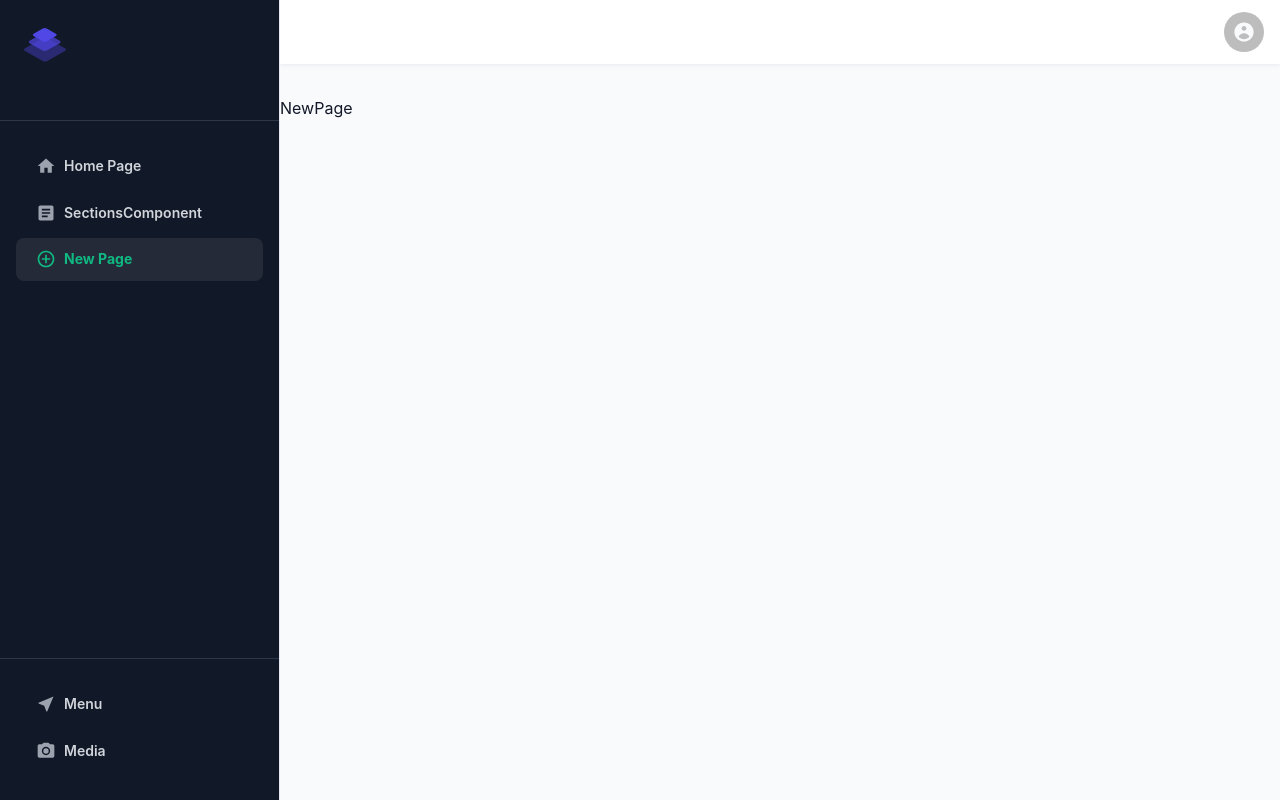
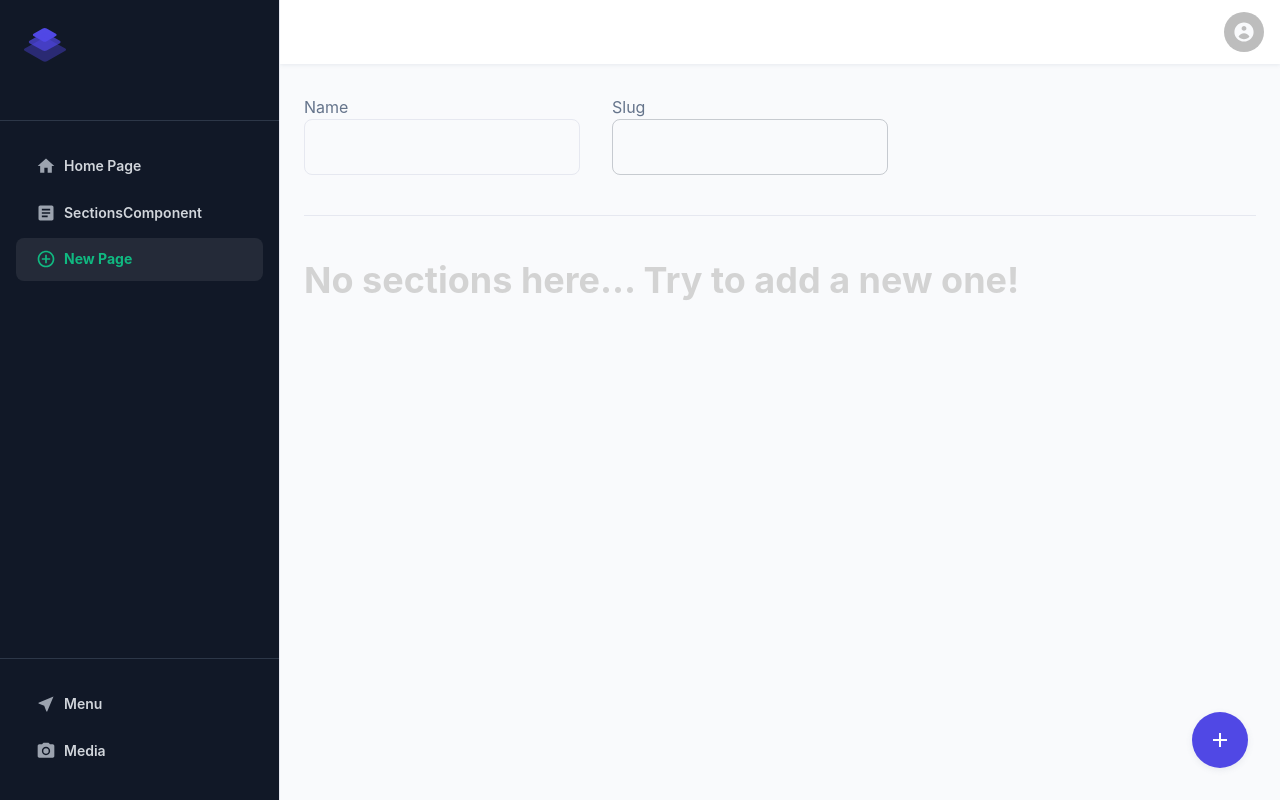
Before and after one commit to przemekxa/Portfolio-CMS, a React (Create React App) app: page /panel/pages/new in a window 1280 px wide. Built offline with nearby package versions, Linux system fonts and the light colour scheme.

Commit message:
Add new page page

```diff
--- a/package.json
+++ b/package.json
@@ -26,6 +26,7 @@
     "react-dom": "^18.0.0",
     "react-router-dom": "^6.4.3",
     "react-scripts": "5.0.0",
+    "slugify": "^1.6.5",
     "typescript": "^4.6.3",
     "uuid": "^9.0.0"
   },
--- a/src/admin-panel/components/DashboardLayout.tsx
+++ b/src/admin-panel/components/DashboardLayout.tsx
@@ -1,5 +1,5 @@
 import React from "react";
-import { Box } from "@mui/material";
+import { Box, Container } from "@mui/material";
 import { styled } from "@mui/material/styles";
 import DashboardSidebar from "./DashboardSidebar";
 import DashboardNavbar from "./DashboardNavbar";
@@ -33,7 +33,7 @@ const DashboardLayout: React.FC<Props> = ({ children }) => {
           paddingTop={4}
           paddingBottom={16}
         >
-          {children}
+          <Container>{children}</Container>
         </Box>
       </DashboardLayoutRoot>
       <DashboardNavbar onSidebarOpen={() => setSidebarOpen(true)} />
--- /dev/null
+++ b/src/admin-panel/components/Sections.tsx
@@ -0,0 +1,130 @@
+import React from "react";
+import {
+  DragDropContext,
+  Draggable,
+  Droppable,
+  DropResult,
+} from "react-beautiful-dnd";
+
+import { reorder } from "../dndHelpers";
+
+import { Box, Fab, Grid, Grow, Typography } from "@mui/material";
+import SaveIcon from "@mui/icons-material/Save";
+
+import SectionComponent from "../components/Section";
+import AddSection from "../components/AddSection";
+import { Section } from "../../common/sections";
+
+type Props = {
+  sections: Section[];
+};
+const Sections: React.FC<Props> = ({ sections: initialSections }) => {
+  const [sections, _setSections] = React.useState<Section[]>(initialSections);
+  const [didSectionsChange, setDidSectionsChange] = React.useState(false);
+
+  const setSections: React.Dispatch<React.SetStateAction<Section[]>> = (
+    action
+  ) => {
+    setDidSectionsChange(true);
+    _setSections(action);
+  };
+
+  const onDragEnd = (result: DropResult) => {
+    if (!result.destination) {
+      return;
+    }
+
+    if (result.destination.index === result.source.index) {
+      return;
+    }
+
+    const newSectionsOrder = reorder(
+      sections,
+      result.source.index,
+      result.destination.index
+    );
+
+    setDidSectionsChange(true);
+
+    setSections(newSectionsOrder);
+  };
+
+  const handleEditSection = (updatedSection: Section) => {
+    setSections((prev) =>
+      prev.map((section) =>
+        section.id === updatedSection.id ? updatedSection : section
+      )
+    );
+  };
+
+  const handleAddSection = (section: Section) => {
+    setSections((prev) => [...prev, section]);
+  };
+
+  const handleDeleteSection = (sectionId: string) => {
+    setSections((prev) => prev.filter(({ id }) => id !== sectionId));
+  };
+
+  const handleSaveSections = () => {
+    console.log("TODO: handleSaveSection");
+    setDidSectionsChange(false);
+  };
+
+  return (
+    <>
+      <DragDropContext onDragEnd={onDragEnd}>
+        <Droppable droppableId="sectionsList">
+          {(provided) => (
+            <Grid
+              container
+              ref={provided.innerRef}
+              {...provided.droppableProps}
+            >
+              {sections.length === 0 && (
+                <Typography variant="h3" color="lightgray">
+                  No sections here... Try to add a new one!
+                </Typography>
+              )}
+              {sections.map((section, index) => (
+                <Draggable
+                  draggableId={section.id.toString()}
+                  index={index}
+                  key={section.id}
+                >
+                  {(provided) => (
+                    <SectionComponent
+                      section={section}
+                      ref={provided.innerRef}
+                      {...provided.draggableProps}
+                      dragHandleProps={provided.dragHandleProps}
+                      onEdit={handleEditSection}
+                      onDelete={handleDeleteSection}
+                    />
+                  )}
+                </Draggable>
+              ))}
+              {provided.placeholder}
+            </Grid>
+          )}
+        </Droppable>
+      </DragDropContext>
+      <AddSection onAddSection={handleAddSection} />
+
+      <Grow in={didSectionsChange}>
+        <Box
+          position="fixed"
+          bottom={0}
+          right={0}
+          marginBottom={4}
+          marginRight={14}
+        >
+          <Fab color="primary" aria-label="save" onClick={handleSaveSections}>
+            <SaveIcon />
+          </Fab>
+        </Box>
+      </Grow>
+    </>
+  );
+};
+
+export default Sections;
--- a/src/admin-panel/pages/NewPage.tsx
+++ b/src/admin-panel/pages/NewPage.tsx
@@ -1,8 +1,30 @@
 import React from "react";
+import slugify from "slugify";
+
+import { Box, Divider, FormControl, FormLabel, TextField } from "@mui/material";
 import DashboardLayout from "../components/DashboardLayout";
+import Sections from "../components/Sections";
 
 const NewPage: React.FC = () => {
-  return <DashboardLayout>NewPage</DashboardLayout>;
+  const [name, setName] = React.useState("");
+  const slug = slugify(name);
+
+  return (
+    <DashboardLayout>
+      <Box display={"flex"} flexWrap="wrap" gap={4}>
+        <FormControl>
+          <FormLabel>Name</FormLabel>
+          <TextField value={name} onChange={(e) => setName(e.target.value)} />
+        </FormControl>
+        <FormControl>
+          <FormLabel>Slug</FormLabel>
+          <TextField disabled value={slug} />
+        </FormControl>
+      </Box>
+      <Divider sx={{ my: 5 }} />
+      <Sections sections={[]} />
+    </DashboardLayout>
+  );
 };
 
 export default NewPage;
--- a/src/admin-panel/pages/Sections.tsx
+++ b/src/admin-panel/pages/Sections.tsx
@@ -1,20 +1,8 @@
 import React from "react";
-import {
-  DragDropContext,
-  Draggable,
-  Droppable,
-  DropResult,
-} from "react-beautiful-dnd";
-
-import { reorder } from "../dndHelpers";
-
-import { Box, Container, Fab, Grid, Grow } from "@mui/material";
-import SaveIcon from "@mui/icons-material/Save";
+import { Section } from "../../common/sections";
 
 import DashboardLayout from "../components/DashboardLayout";
-import SectionComponent from "../components/Section";
-import AddSection from "../components/AddSection";
-import { Section } from "../../common/sections";
+import Sections from "../components/Sections";
 
 const fakeSections: Section[] = [
   {
@@ -36,110 +24,12 @@ const fakeSections: Section[] = [
   },
 ];
 
-const Sections: React.FC = () => {
-  const [sections, _setSections] = React.useState<Section[]>(fakeSections);
-  const [didSectionsChange, setDidSectionsChange] = React.useState(false);
-
-  const setSections: React.Dispatch<React.SetStateAction<Section[]>> = (
-    action
-  ) => {
-    setDidSectionsChange(true);
-    _setSections(action);
-  };
-
-  const onDragEnd = (result: DropResult) => {
-    if (!result.destination) {
-      return;
-    }
-
-    if (result.destination.index === result.source.index) {
-      return;
-    }
-
-    const newSectionsOrder = reorder(
-      sections,
-      result.source.index,
-      result.destination.index
-    );
-
-    setDidSectionsChange(true);
-
-    setSections(newSectionsOrder);
-  };
-
-  const handleEditSection = (updatedSection: Section) => {
-    setSections((prev) =>
-      prev.map((section) =>
-        section.id === updatedSection.id ? updatedSection : section
-      )
-    );
-  };
-
-  const handleAddSection = (section: Section) => {
-    setSections((prev) => [...prev, section]);
-  };
-
-  const handleDeleteSection = (sectionId: string) => {
-    setSections((prev) => prev.filter(({ id }) => id !== sectionId));
-  };
-
-  const handleSaveSections = () => {
-    console.log("TODO: handleSaveSection");
-    setDidSectionsChange(false);
-  };
-
+const SectionsPage: React.FC = () => {
   return (
     <DashboardLayout>
-      <Container>
-        <DragDropContext onDragEnd={onDragEnd}>
-          <Droppable droppableId="sectionsList">
-            {(provided) => (
-              <Grid
-                container
-                ref={provided.innerRef}
-                {...provided.droppableProps}
-              >
-                {sections.map((section, index) => (
-                  <Draggable
-                    draggableId={section.id.toString()}
-                    index={index}
-                    key={section.id}
-                  >
-                    {(provided) => (
-                      <SectionComponent
-                        section={section}
-                        ref={provided.innerRef}
-                        {...provided.draggableProps}
-                        dragHandleProps={provided.dragHandleProps}
-                        onEdit={handleEditSection}
-                        onDelete={handleDeleteSection}
-                      />
-                    )}
-                  </Draggable>
-                ))}
-                {provided.placeholder}
-              </Grid>
-            )}
-          </Droppable>
-        </DragDropContext>
-      </Container>
-      <AddSection onAddSection={handleAddSection} />
-
-      <Grow in={didSectionsChange}>
-        <Box
-          position="fixed"
-          bottom={0}
-          right={0}
-          marginBottom={4}
-          marginRight={14}
-        >
-          <Fab color="primary" aria-label="save" onClick={handleSaveSections}>
-            <SaveIcon />
-          </Fab>
-        </Box>
-      </Grow>
+      <Sections sections={fakeSections} />
     </DashboardLayout>
   );
 };
 
-export default Sections;
+export default SectionsPage;
```
Also changed, not shown: 1 other file (tests, documents, lock files or other folders).
